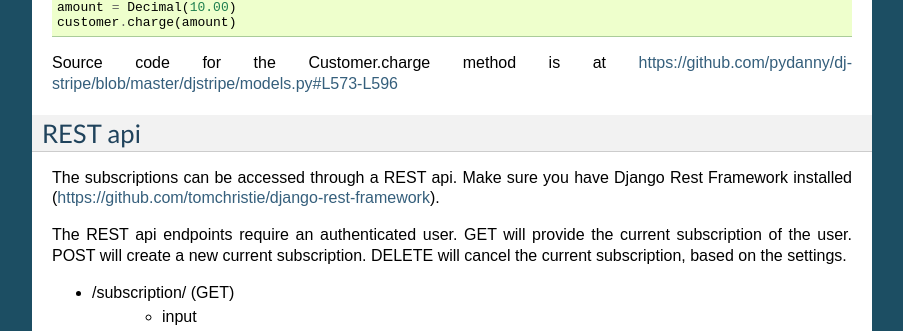
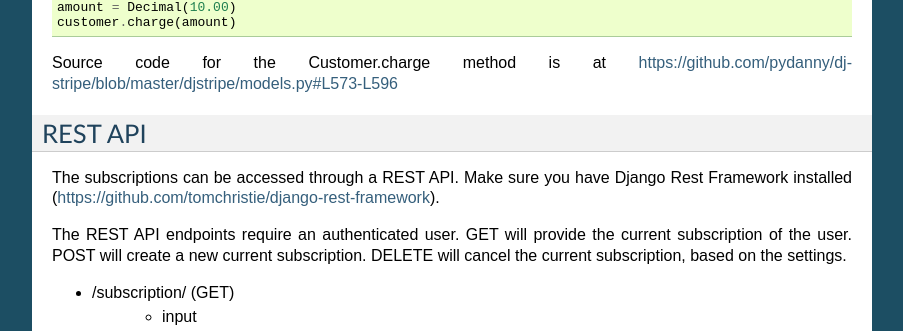
Before and after one commit to dj-stripe/dj-stripe, a Sphinx documentation site: the page built from docs/cookbook.rst, in a window 1280 px wide and 900 px high, scrolled down 1835 px. Shown: the part 142-473 px from the top of the window, without its empty margins (198-1101 px from the left). Built offline with Sphinx 7.4.7, drawn with Linux system fonts in a browser that asks for light colours; the version number is read from the project's files by our own code.

Commit message:
Minor typo fixes

```diff
--- a/docs/cookbook.rst
+++ b/docs/cookbook.rst
@@ -127,14 +127,14 @@ On the subscriber's customer object, use the charge method to generate a Stripe
 
 Source code for the Customer.charge method is at https://github.com/pydanny/dj-stripe/blob/master/djstripe/models.py#L573-L596
 
-REST api
+REST API
 --------
 
-The subscriptions can be accessed through a REST api. Make sure you have
+The subscriptions can be accessed through a REST API. Make sure you have
 Django Rest Framework installed
 (https://github.com/tomchristie/django-rest-framework).
 
-The REST api endpoints require an authenticated user. GET will provide the
+The REST API endpoints require an authenticated user. GET will provide the
 current subscription of the user. POST will create a new current subscription.
 DELETE will cancel the current subscription, based on the settings.
 
```
